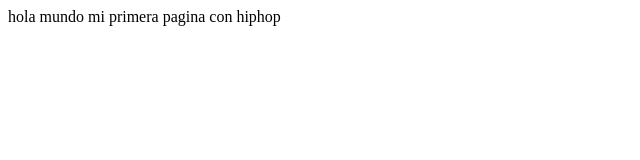
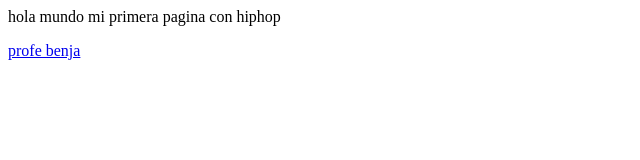
Before and after one commit to juan-123456/miprimerapag, a plain HTML site: page index.html in a window 1280 px wide. Shown: the full height of the page, 0-640 px from the left. Drawn offline with Linux system fonts and the light colour scheme.

Commit message:
:rocket: pagina profe

```diff
--- a/index.html
+++ b/index.html
@@ -1 +1,3 @@
 <p>hola mundo mi primera pagina con hiphop</p>
+
+<a href="https://uracilo.github.io/miprimerapaginaweb/"> profe benja</a>
```
